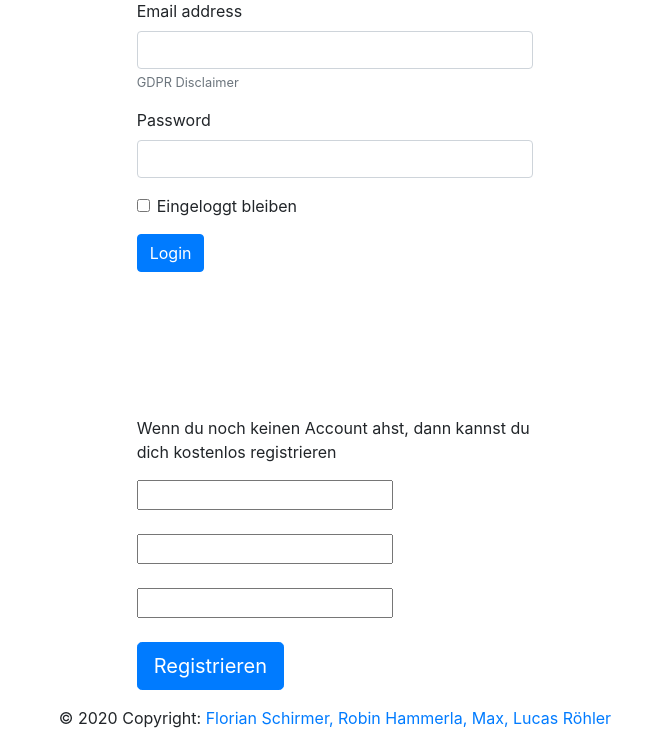
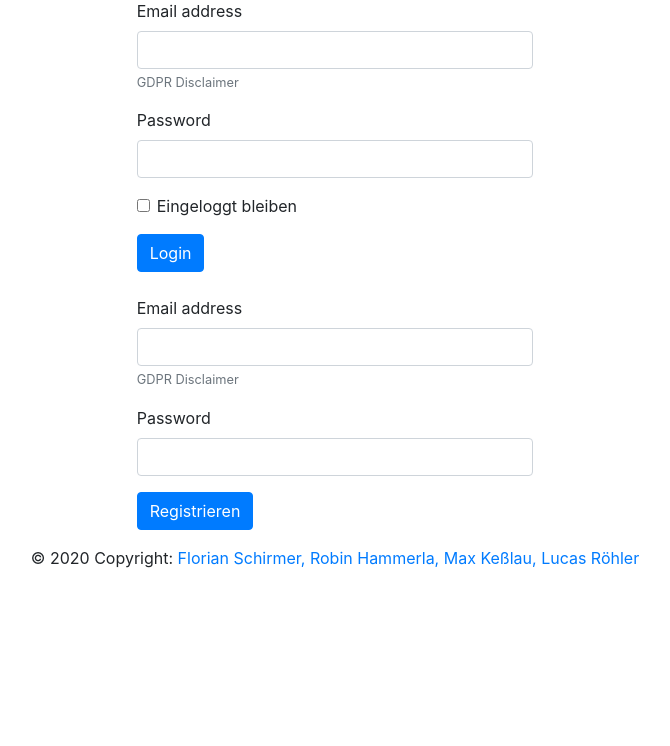
Before and after one commit to fschir/spacegame, a PHP site: page / in a window 1280 px wide. Shown: the part 282-1028 px from the top of the page, without its empty margins (305-975 px from the left). After the commit the page ends 850 px from the top, so only its background shows below. Run offline with PHP 8.4, Linux system fonts and the light colour scheme.

Commit message:
initial commit landing page

```diff
--- a/public/index.php
+++ b/public/index.php
@@ -40,15 +40,21 @@
                     </div>
                     <button type="submit" class="btn btn-primary">Login</button>
                 </form>
+                <br>
 
-                <br /><br />
-                <br /><br />
-                <br /><br />
-                <p> Wenn du noch keinen Account ahst, dann kannst du dich kostenlos registrieren </p>
-                <input /><br /><br />
-                <input /><br /><br />
-                <input /><br /><br />
-                <a class="btn btn-primary btn-lg" href="#" role="button">Registrieren</a>
+                <!-- IDS ÄNDERN -->
+                <form>
+                    <div class="form-group">
+                        <label for="exampleInputEmail1">Email address</label>
+                        <input type="email" class="form-control" id="loginEmail" aria-describedby="emailHelp">
+                        <small id="emailHelp" class="form-text text-muted">GDPR Disclaimer</small>
+                    </div>
+                    <div class="form-group">
+                        <label for="exampleInputPassword1">Password</label>
+                        <input type="password" class="form-control" id="loginPassword">
+                    </div>
+                    <button type="submit" class="btn btn-primary">Registrieren</button>
+                </form>
             </div>
         <div class="col"></div>
     </div>
@@ -56,7 +62,7 @@
 
 <footer class="page-footer font-small blue">
     <div class="footer-copyright text-center py-3">© 2020 Copyright:
-        <a href="https://net.itc-dortmund.de/"> Florian Schirmer, Robin Hammerla, Max, Lucas Röhler</a>
+        <a href="https://net.itc-dortmund.de/"> Florian Schirmer, Robin Hammerla, Max Keßlau, Lucas Röhler</a>
     </div>
 </footer>
 
```
